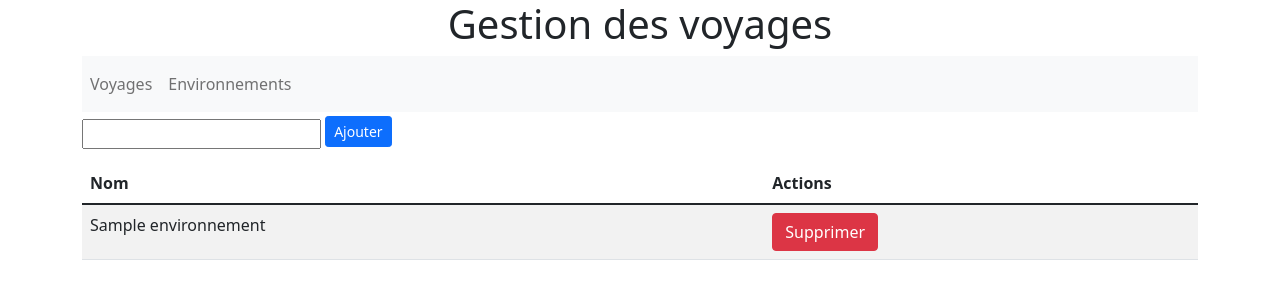
After one commit to SiAb01/SymfonyAppMesvoyages, a Symfony app: template templates/admin/admin.environnements.html.twig in a window 1280 px wide. The commit adds this page. Shown: the top 300 px of the page. Run offline with Twig, Linux system fonts and the light colour scheme; the template is opened without the code that fills it: most values are stand-ins (such as "Sample title", 1, 10 or a date in 2020); some libraries are stand-ins or nearby versions.

Commit message:
Phase 16 : ORM (gestion des environnements : ajout et suppression).

```diff
--- /dev/null
+++ b/templates/admin/admin.environnements.html.twig
@@ -0,0 +1,40 @@
+{% extends "baseadmin.html.twig" %}
+
+{% block body %}
+
+    <form class="form-inline mt-1" method="POST" action="{{ path('admin.environnement.ajout') }}">
+        <div class="form-group mr-1 mb-2">
+            <input type="text" class="sm" name="nom">
+            <button type="submit" class="btn btn-primary mb-2 btn-sm">Ajouter</button>
+        </div>
+    </form>
+    <table class="table table-striped">
+        <thead>
+            <tr>
+                <th>
+                    Nom
+                </th>
+                <th>
+                    Actions
+                </th>
+            </tr>
+        </thead>
+        <tbody>
+            {% for environnement in environnements %}
+                <tr>
+                    <td>
+                        {{ environnement.nom }}
+                    </td>
+                    <td>
+                        <a href="{{ path('admin.environnement.suppr', {id:environnement.id}) }}"
+                           class="btn btn-danger"
+                           onclick="return confirm('Etes-vous sûr de vouloir supprimer {{ environnement.nom }} ?')">
+                            Supprimer
+                        </a>
+                    </td>
+                </tr>
+            {% endfor %}
+        </tbody>
+    </table>
+
+{% endblock %}
--- a/templates/baseadmin.html.twig
+++ b/templates/baseadmin.html.twig
@@ -9,6 +9,19 @@
         <div class="text-center">
             <h1>Gestion des voyages</h1>
         </div>
+           <!-- menu -->
+        <nav class="navbar navbar-expand-lg navbar-light bg-light">
+            <div class="collapse navbar-collapse" id="navbarSupportedContent">
+              <ul class="navbar-nav me-auto mb-2 mb-lg-0">
+                <li class="nav-item">
+                  <a class="nav-link" href="{{ path('admin.voyages') }}">Voyages</a>
+                </li>
+                <li class="nav-item">
+                  <a class="nav-link" href="{{ path('admin.environnements') }}">Environnements</a>
+                </li>
+              </ul>
+            </div>
+        </nav>
     </div>
 {% endblock %}
 
```
Also changed, not shown: src/Controller/admin/AdminEnvironnementController.php (added, +67 -0 lines), docs/README.md.
